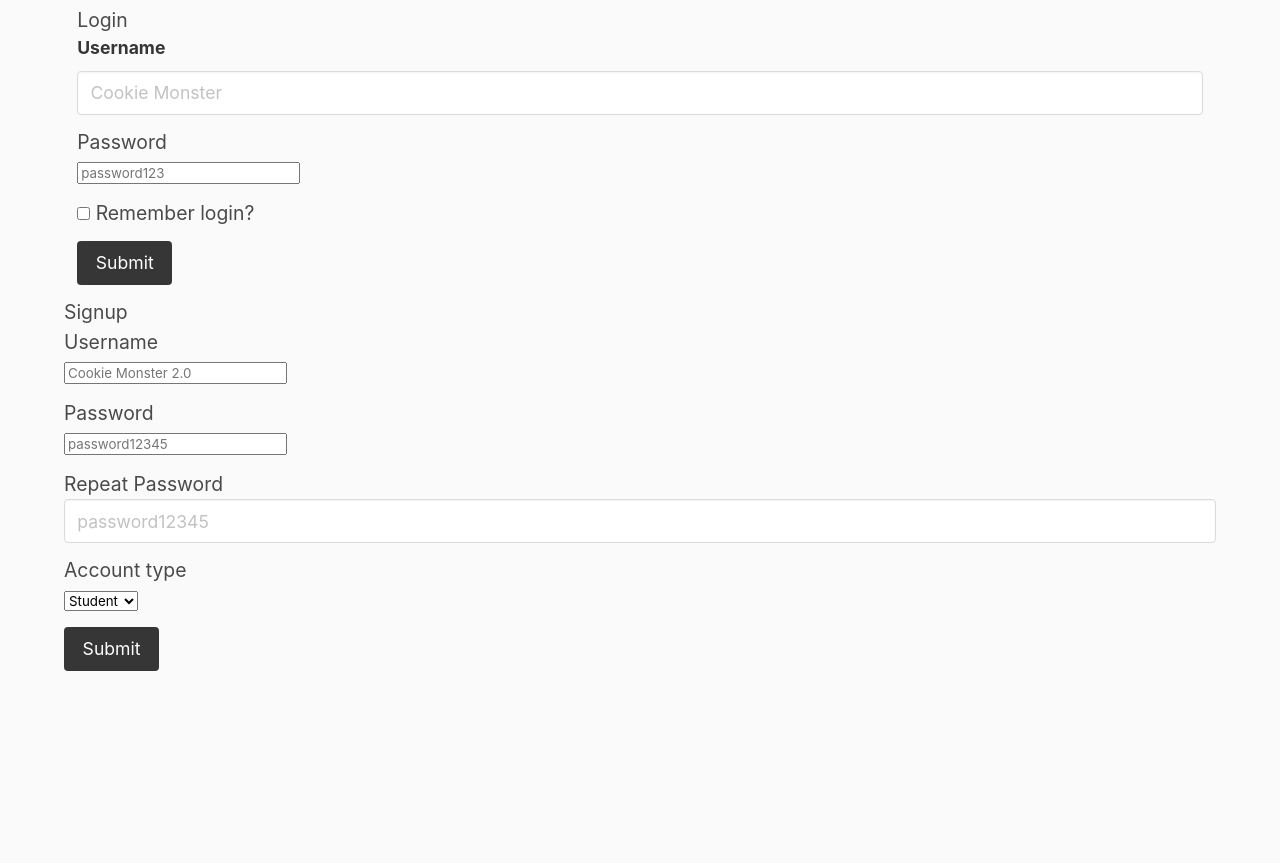
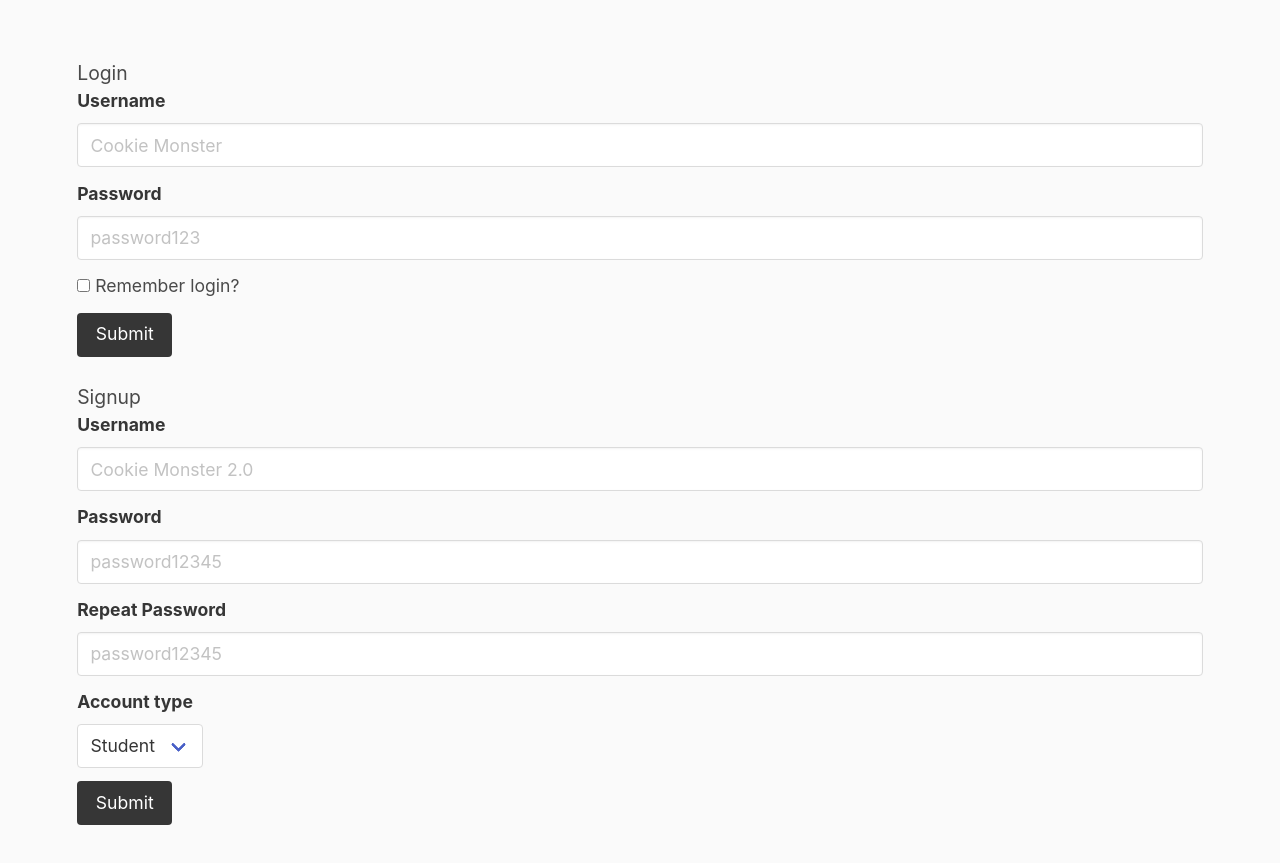
Before and after one commit to jdmar3-comp426/a02-ayredkklc, a website: page index.html in a window 1280 px wide. Shown: the part 3840-4703 px from the top of the page. Before the commit the page ends 4511 px from the top, so only its background shows below. Drawn offline with nearby package versions, Linux system fonts and the light colour scheme; a web font is replaced by a local one.

Commit message:
added section and control, field

```diff
--- a/index.html
+++ b/index.html
@@ -93,7 +93,7 @@
         </div>
         <div class="tabs is-medium is-centered">
             <ul>
-                <li class="select"><a>Pictures</a></li>
+                <li class=""><a>Pictures</a></li>
                 <li><a>Music</a></li>
                 <li><a>Videos</a></li>
                 <li><a>Documents</a></li>
@@ -151,7 +151,7 @@
         </div>
     </div>
 </section>
-<section class="">
+<section class="section">
     <div class="container">
         <div class="">
             <div class="column">
@@ -164,13 +164,13 @@
                         </div>
                     </div>
                     <div class="field">
-                        <label class="">Password</label>
-                        <div class="">
-                            <input class="" type="password" placeholder="password123" name="password">
+                        <label class="label">Password</label>
+                        <div class="control">
+                            <input class="input" type="password" placeholder="password123" name="password">
                         </div>
                     </div>
                     <div class="field">
-                        <div class="">
+                        <div class="control">
                             <label class="checkbox">
                                 <input type="checkbox" name="remember">
                                 Remember login?
@@ -178,37 +178,37 @@
                         </div>
                     </div>
                     <div class="field">
-                        <div class="">
+                        <div class="control">
                             <button class="button is-dark" type="submit">Submit</button>
                         </div>
                     </div>
                 </form>
             </div>
-            <div class="">
+            <div class="column">
                 <h1 class="">Signup</h1>
                 <form>
                     <div class="field">
-                        <label class="">Username</label>
-                        <div class="">
-                            <input class="" type="text" placeholder="Cookie Monster 2.0" name="username">
+                        <label class="label">Username</label>
+                        <div class="control">
+                            <input class="input" type="text" placeholder="Cookie Monster 2.0" name="username">
                         </div>
                     </div>
                     <div class="field">
-                        <label class="">Password</label>
-                        <div class="">
-                            <input class="" type="password" placeholder="password12345">
+                        <label class="label">Password</label>
+                        <div class="control">
+                            <input class="input" type="password" placeholder="password12345">
                         </div>
                     </div>
                     <div class="field">
-                        <label class="">Repeat Password</label>
-                        <div class="">
+                        <label class="label">Repeat Password</label>
+                        <div class="control">
                             <input class="input" type="password" placeholder="password12345" name="password">
                         </div>
                     </div>
                     <div class="field">
-                        <label class="">Account type</label>
-                        <div class="">
-                            <div class="">
+                        <label class="label">Account type</label>
+                        <div class="control">
+                            <div class="select">
                                 <select name="accountType">
                                     <option>Student</option>
                                     <option>Teacher</option>
@@ -217,7 +217,7 @@
                         </div>
                     </div>
                     <div class="field">
-                        <div class="">
+                        <div class="control">
                             <button class="button is-dark" type="submit">Submit</button>
                         </div>
                     </div>
```
